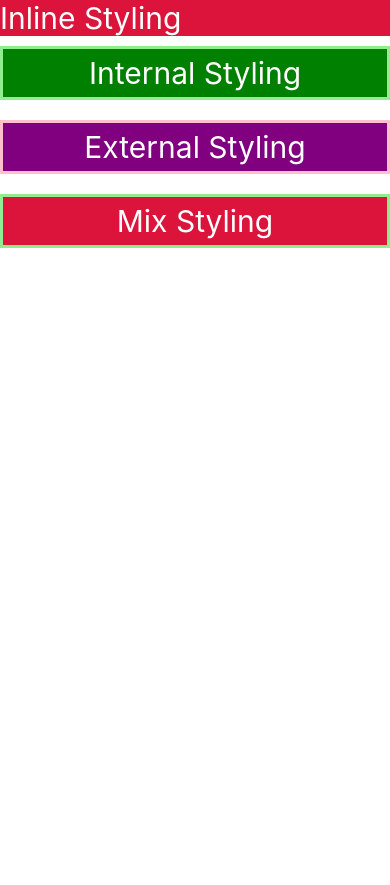
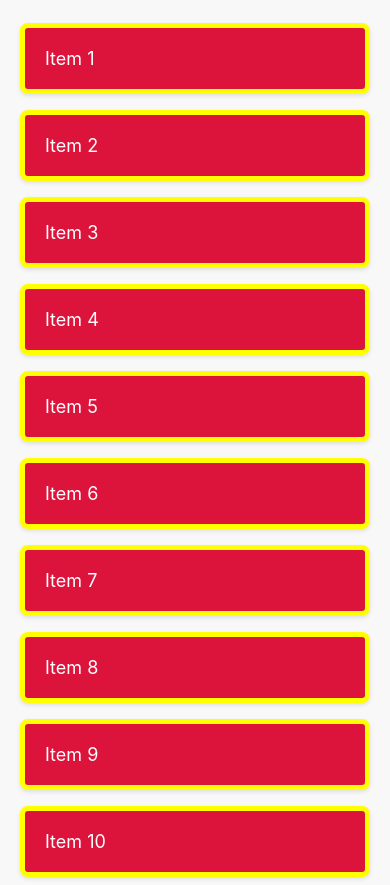
Before and after one commit to onlinedeveloper4u/React-Native-Full-Course-2024-The-Techzeen, a React Native app: screen / in a window 390 px wide. Before the commit the page ends 844 px from the top, so only its background shows below. Built offline with nearby package versions, Linux system fonts and the light colour scheme.

Commit message:
FlatList

```diff
--- a/App.jsx
+++ b/App.jsx
@@ -1,7 +1,8 @@
 import React from 'react'
 // import { View, Text, Button } from 'react-native'
 import { View } from 'react-native'
-import Styling from './src/components/Styling'
+import FlatListScreen from './src/components/FlatListScreen'
+// import Styling from './src/components/Styling'
 // import InputText from './src/components/InputText'
 // import Props from './src/components/Props'
 // import UseStateHook from './src/components/UseStateHook'
@@ -24,7 +25,8 @@
       {/* <UseStateHook /> */}
       {/* <Props /> */}
       {/* <InputText /> */}
-      <Styling />
+      {/* <Styling /> */}
+      <FlatListScreen />
     </View>
   )
 }
--- /dev/null
+++ b/src/components/FlatListScreen.jsx
@@ -0,0 +1,65 @@
+import { View, Text, FlatList, StyleSheet } from 'react-native'
+import React from 'react'
+
+const data = [
+    { id: 1, title: 'Item 1' },
+    { id: 2, title: 'Item 2' },
+    { id: 3, title: 'Item 3' },
+    { id: 4, title: 'Item 4' },
+    { id: 5, title: 'Item 5' },
+    { id: 6, title: 'Item 6' },
+    { id: 7, title: 'Item 7' },
+    { id: 8, title: 'Item 8' },
+    { id: 9, title: 'Item 9' },
+    { id: 10, title: 'Item 10' },
+]
+
+const FlatListScreen = () => {
+    const renderItem = ({ item }) => (
+        <View style={ styles.item }>
+            <Text style={ styles.title }>{item.title}</Text>
+        </View>
+    )
+  return (
+    <View style={ styles.container }>
+      <FlatList
+        data={data}
+        renderItem={renderItem}
+        keyExtractor={item => item.id}
+        contentContainerStyle={ styles.list }
+      />
+    </View>
+  )
+}
+
+const styles = StyleSheet.create({
+    container: {
+        backgroundColor: '#f8f8f8',
+        paddingTop: 15
+    },
+    list: {
+        paddingHorizontal: 20
+    },
+    item: {
+        backgroundColor: 'crimson',
+        borderWidth: 5,
+        borderColor: 'yellow',
+        padding: 20,
+        marginVertical: 8,
+        borderRadius: 8,
+        shadowColor: '#000',
+        shadowOffset: {
+            width: 0,
+            height: 2
+        },
+        shadowOpacity: 0.1,
+        shadowRadius: 4,
+        elevation: 2
+    },
+    title: {
+        color: '#fff',
+        fontSize: 18
+    }
+})
+
+export default FlatListScreen
```
